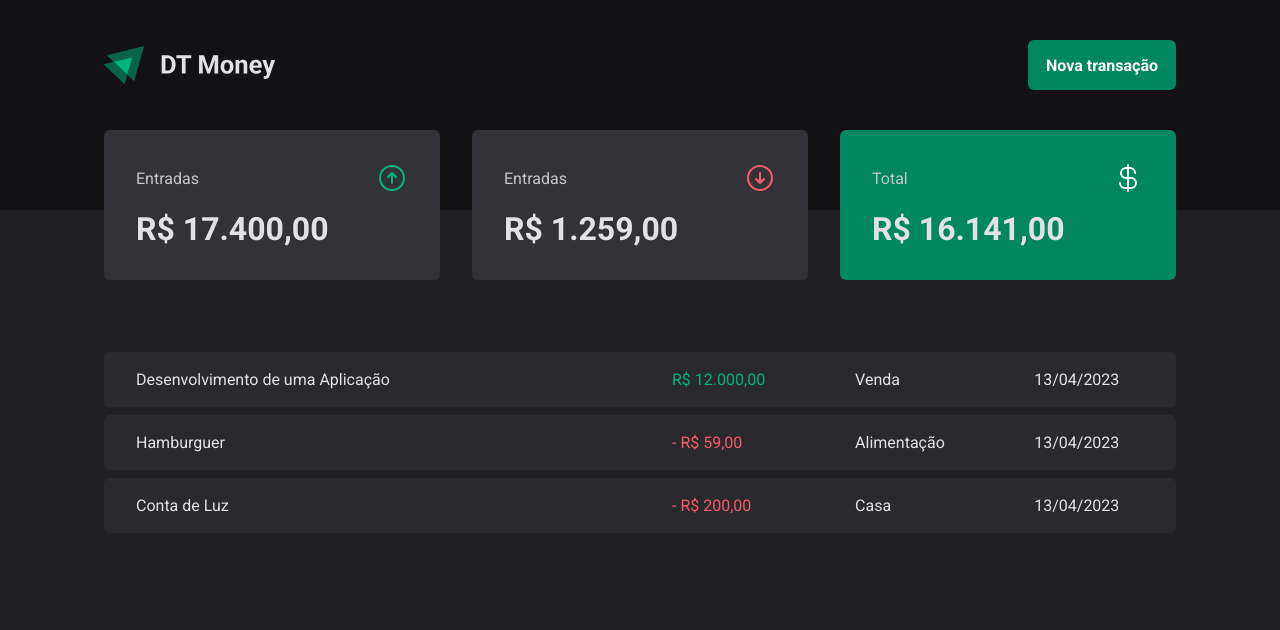
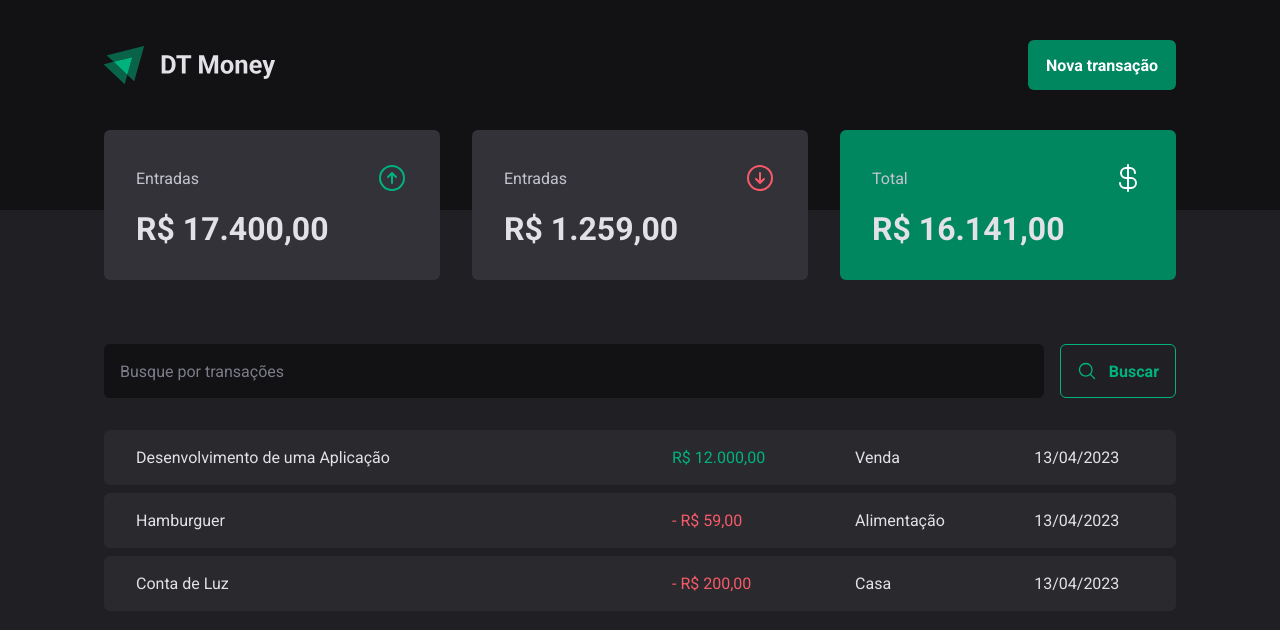
Before and after one commit to nikollllllas/03-dt-money, a React (Vite) app: page / in a window 1280 px wide. Shown: the top 630 px of the page. Built offline with nearby package versions, Linux system fonts and the light colour scheme.

Commit message:
feat: searchinput

```diff
--- /dev/null
+++ b/src/pages/transactions/components/searchform/index.tsx
@@ -0,0 +1,18 @@
+import { MagnifyingGlass } from '@phosphor-icons/react'
+import { SearchFormContainer } from './styles'
+
+export function SearchForm() {
+  return (
+    <SearchFormContainer>
+      <input
+        type='text'
+        placeholder='Busque por transações'
+      />
+
+      <button>
+        <MagnifyingGlass size={20} />
+        Buscar
+      </button>
+    </SearchFormContainer>
+  )
+}
--- /dev/null
+++ b/src/pages/transactions/components/searchform/styles.ts
@@ -0,0 +1,39 @@
+import styled from 'styled-components'
+
+export const SearchFormContainer = styled.form`
+  display: flex;
+  gap: 1.6rem;
+
+  input {
+    flex: 1;
+    border-radius: 6px;
+    border: 0;
+    background-color: ${(props) => props.theme['gray-900']};
+    color: ${(props) => props.theme['gray-300']};
+    padding: 1.6rem;
+
+    &::placeholder {
+      color: ${(props) => props.theme['gray-500']};
+    }
+  }
+
+  button {
+    display: flex;
+    align-items: center;
+    gap: 1.2rem;
+    border: 0;
+    padding: 1.6rem;
+    background: transparent;
+    border: 1px solid ${(props) => props.theme['green-300']};
+    color: ${(props) => props.theme['green-300']};
+    font-weight: bold;
+    border-radius: 6px;
+    transition: background-color 0.5s, border-color 0.5s, color 0.5s ease-in-out;
+
+    &:hover {
+      background-color: ${(props) => props.theme['green-500']};
+      border-color: ${(props) => props.theme['green-500']};
+      color: ${(props) => props.theme.white};
+    }
+  }
+`
--- a/src/pages/transactions/index.tsx
+++ b/src/pages/transactions/index.tsx
@@ -1,5 +1,6 @@
 import { Header } from '../../components/header'
 import { Summary } from '../../components/summary'
+import { SearchForm } from './components/searchform'
 import {
   PriceHighlight,
   TransactionsContainer,
@@ -13,6 +14,7 @@ export function Transaction() {
       <Summary />
 
       <TransactionsContainer>
+        <SearchForm />
         <TransactionsTable>
           <tbody>
             <tr>
```
